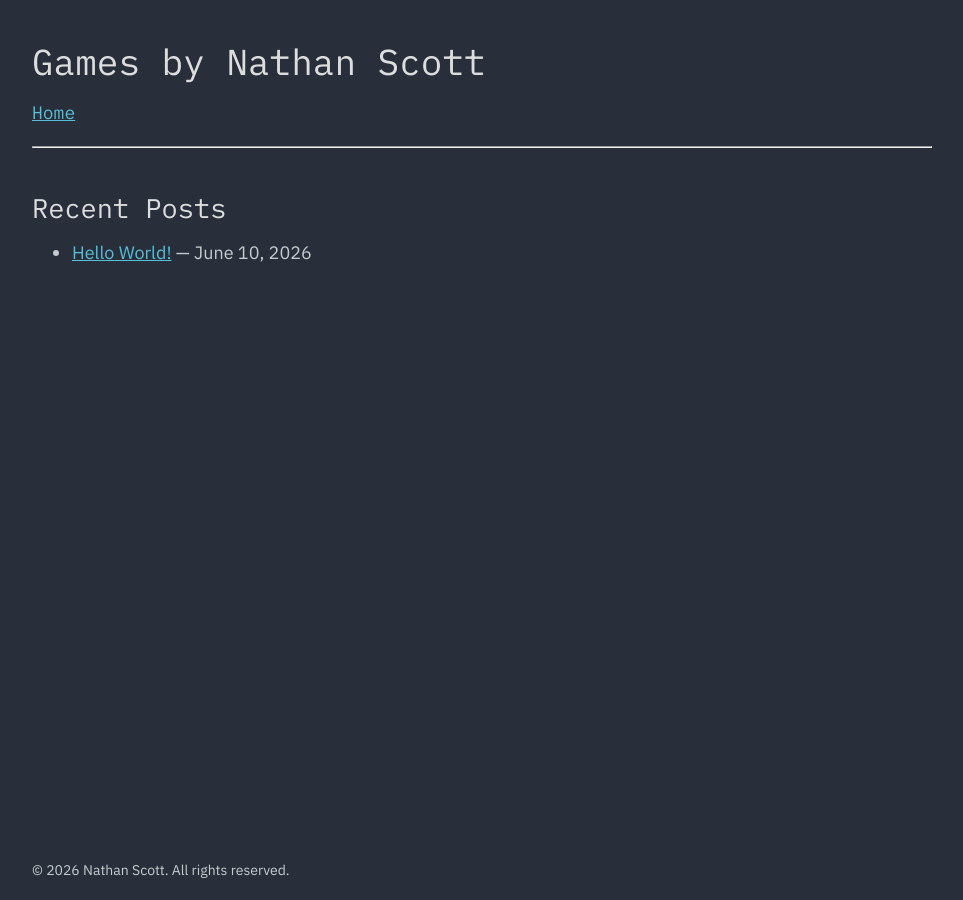
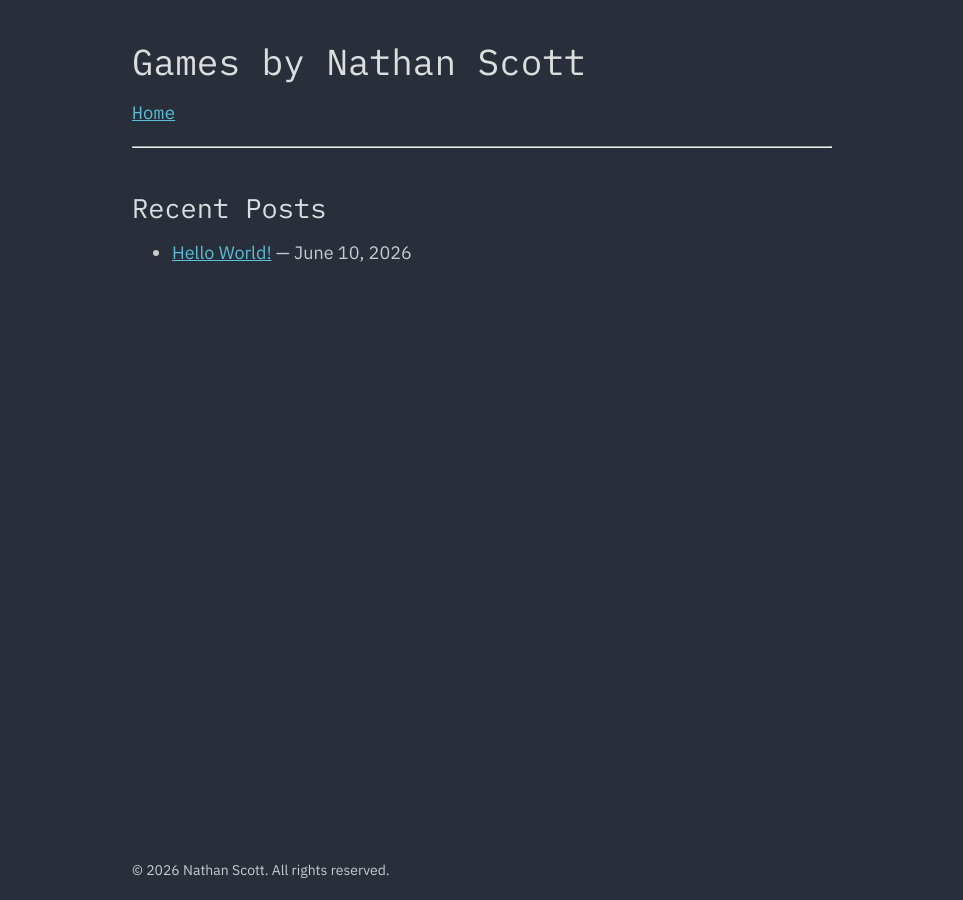
Before and after one commit to ncscott95/ncscott.dev, a Jekyll site: the page built from index.md, in a window 1280 px wide. Shown: the whole page, without its empty margins (158-1121 px from the left). Built offline with Jekyll 4.4.1, drawn with Linux system fonts in a browser that asks for light colours; nearby versions of some CDN libraries; library files that are not in the unit come from our copies.

Commit message:
Adjust max content width

```diff
--- a/_sass/mobile.scss
+++ b/_sass/mobile.scss
@@ -1,11 +1,8 @@
-@media only screen and (max-width: 479px) {
+@media only screen and (max-width: 800px) {
 
   // Hide clutter elements on mobile
   .mobile-hide{ display: none !important; }
 
   // Don't split footer text
   .footer-text{ float: left !important;}
-
-  // Phone Friendly Margarine ;)
-  html {margin: 1em !important;}
 }
--- a/_sass/page.scss
+++ b/_sass/page.scss
@@ -6,6 +6,7 @@
 /* Base */
 html {
   font-size: 18px;
+  margin: 0 1em !important;
 }
 
 /* 01 Font family */
--- a/_sass/wrapper.scss
+++ b/_sass/wrapper.scss
@@ -3,7 +3,7 @@
 .wrapper-main, .wrapper-header, .wrapper-footer {
   width: 100%;
   margin: 0 auto;
-  max-width: 900px;
+  max-width: 700px;
 }
 
 /* Sticky Footer */
```
